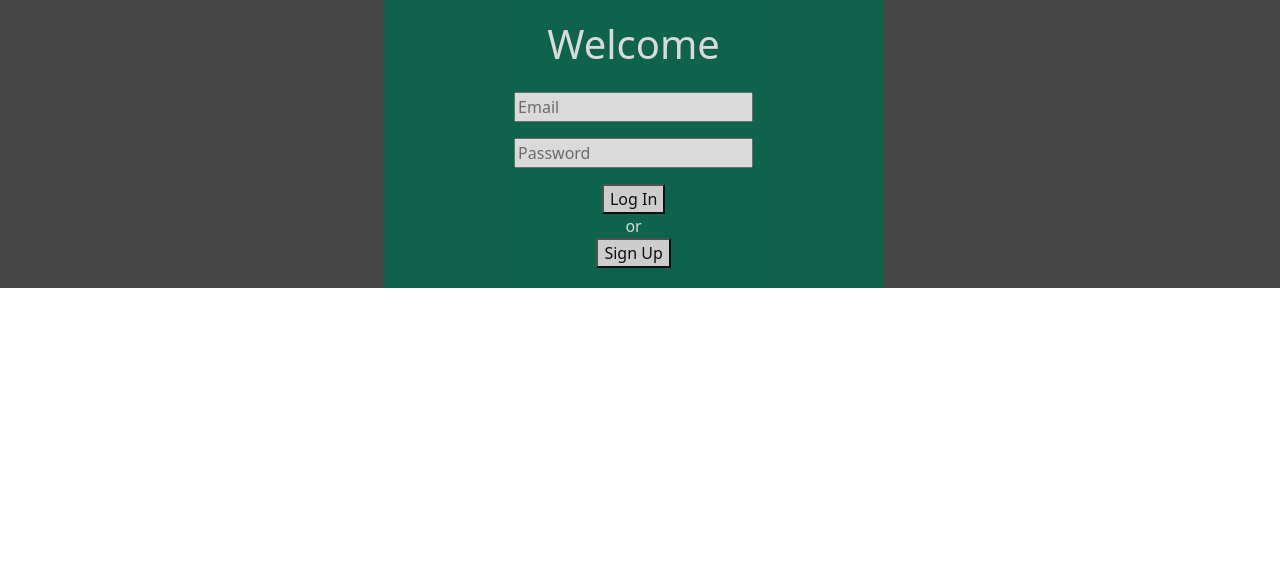
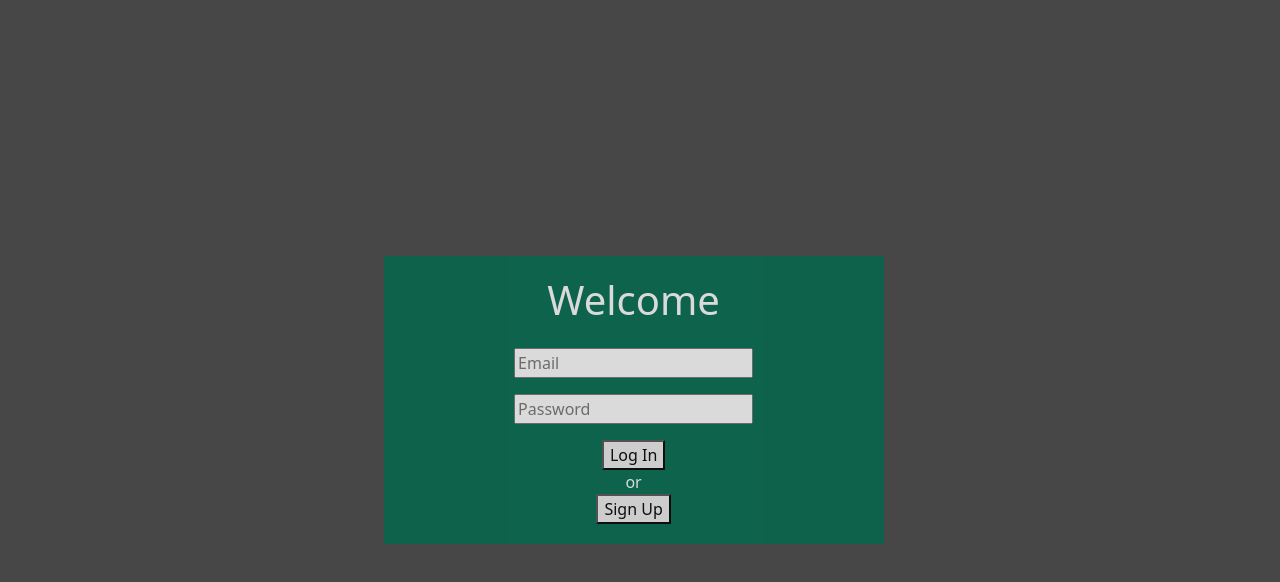
Before and after one commit to szymci0/pos-projekt, a Vue app in the folder web/: page /#/account/login_management in a window 1280 px wide. Shown: the top 582 px of the page. Built offline with nearby package versions, Linux system fonts and the light colour scheme; no server answers.

Commit message:
Fix login view styling

```diff
--- a/web/src/views/LoginView.vue
+++ b/web/src/views/LoginView.vue
@@ -1,6 +1,6 @@
 <template>
     <div class="p-app">
-        <div class="d-flex justify-content-center align-items-center h-100">
+        <div class="login-container d-flex justify-content-center align-items-center">
             <div class="formulaire">
                 <h1 class="mb-4">Welcome</h1>
                 <form class="form-group">
@@ -64,7 +64,6 @@ export default {
     flex-direction: column;
     justify-content: center;
     align-items: center;
-    background-color: #F4D03F;
     width: 500px;
     background-color: #006A4E;
     opacity: 80%;
@@ -80,4 +79,7 @@ export default {
     align-items: center;
     gap: 1em;
 }
+.login-container {
+    height: 100vh;
+}
 </style>
```
